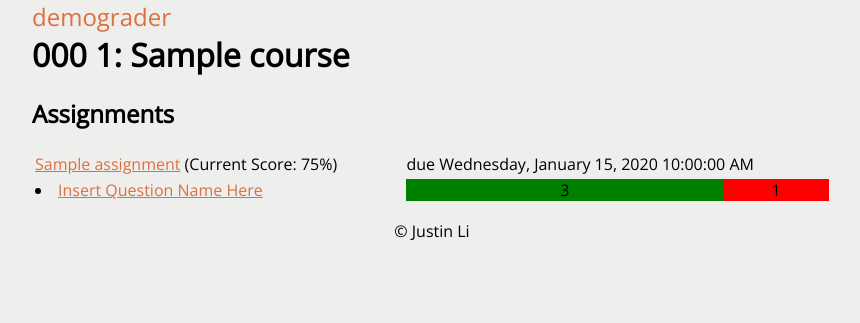
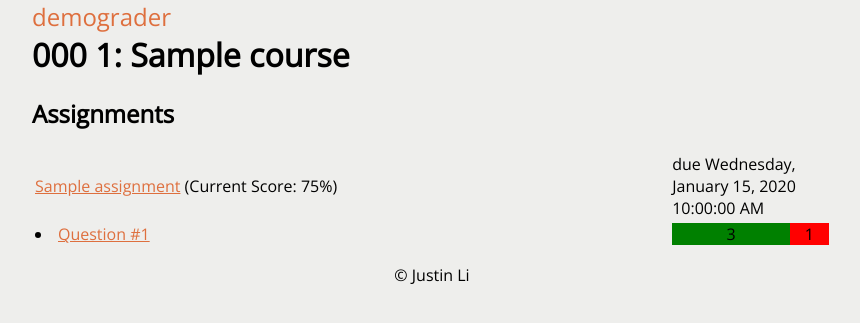
Before and after one commit to justinnhli/flask-demograder, a Python web app: template templates/course-student.html in a window 1280 px wide. Shown: the top 323 px of the page, without its empty margins (208-1068 px from the left). Run offline with Jinja, Linux system fonts and the light colour scheme; the template is opened without the code that fills it: most values are stand-ins (such as "Sample title", 1, 10 or a date in 2020).

Commit message:
Questions are rendered as numbers (can be changed later)

```diff
--- a/templates/course-student.html
+++ b/templates/course-student.html
@@ -4,23 +4,23 @@
     {% if course %}
     <!-- All headings are UNstyled by default in Tailwind... -->
     <!-- Also some stuff is hardcoded atm. -->
+    <!-- NOTE: Question names not rendered, simply doing loop.index atm -->
     <h1>{{course.department_code}} {{course.number}}: {{course.title}}</h1>
     <h2>Assignments</h2>
     <table style="width: 100%;">
         {% for assignment in course.assignments %}
             <tr>
-                <td><a href="/assignment/{{assignment.id}}">{{assignment.name}}</a> (Current Score: 75%)</td>
+                <td><a href="/assignment/{{assignment.id}}">{{assignment.name}}</a> {% if assignment.questions %}(Current Score: 75%) {% endif %}</td>
                 <td>due {{assignment.due_date.strftime("%A, %B %-d, %Y %I:%M:%S %p")}}</td>
             </tr>
             <tr>
                 {% for question in assignment.questions %}
-                    <td><li><a href="#">Insert Question Name Here</a></li></td> <!-- Question name? -->
+                    <td style="width: 80%;"><li><a href="#">Question #{{loop.index}}</a></li></td>
                     <td style="display: flex; height: 1rem; height: 100%;">
                         <div style="background-color: green; width: 75%; text-align: center;">3</div>
                         <div style="flex-grow: 1; background-color: red; text-align: center;">1</div>
                     </td>
                 {% endfor %}
-
             </tr>
         {% endfor %}
     </table>
```
